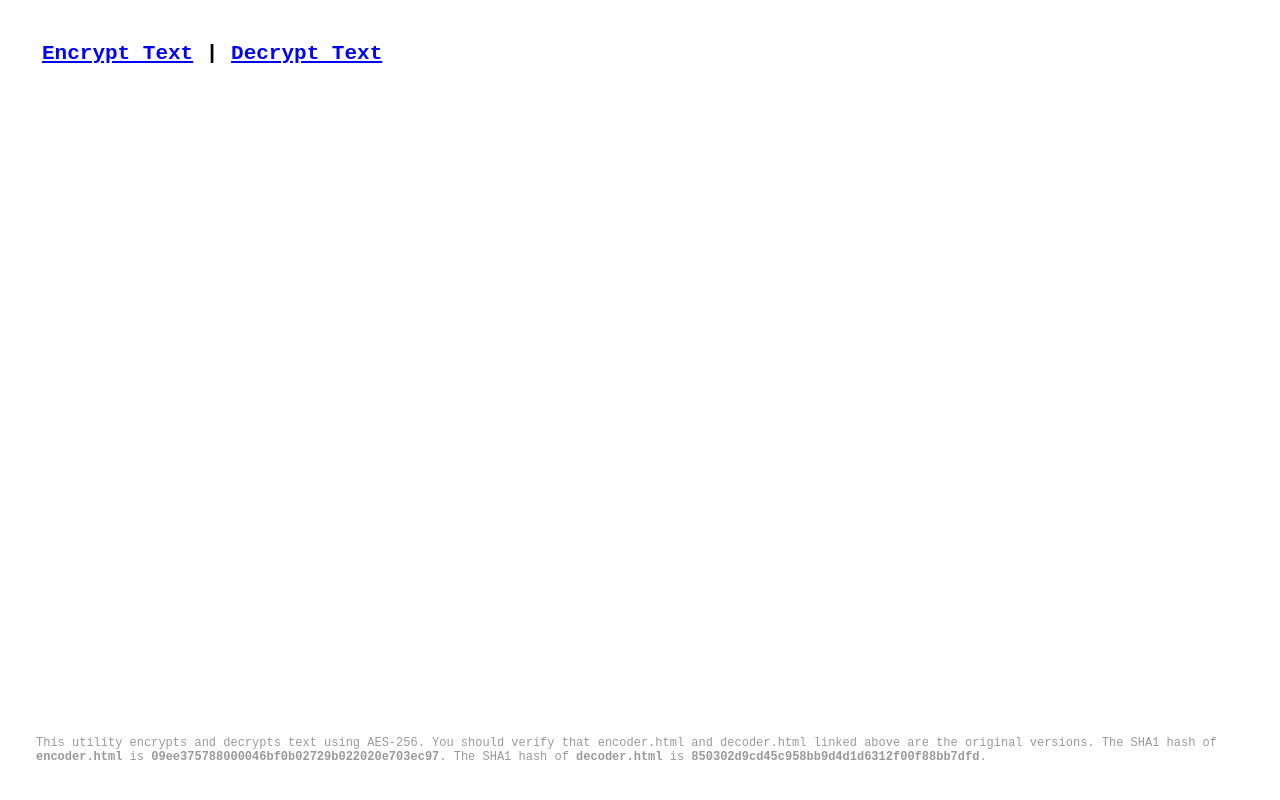
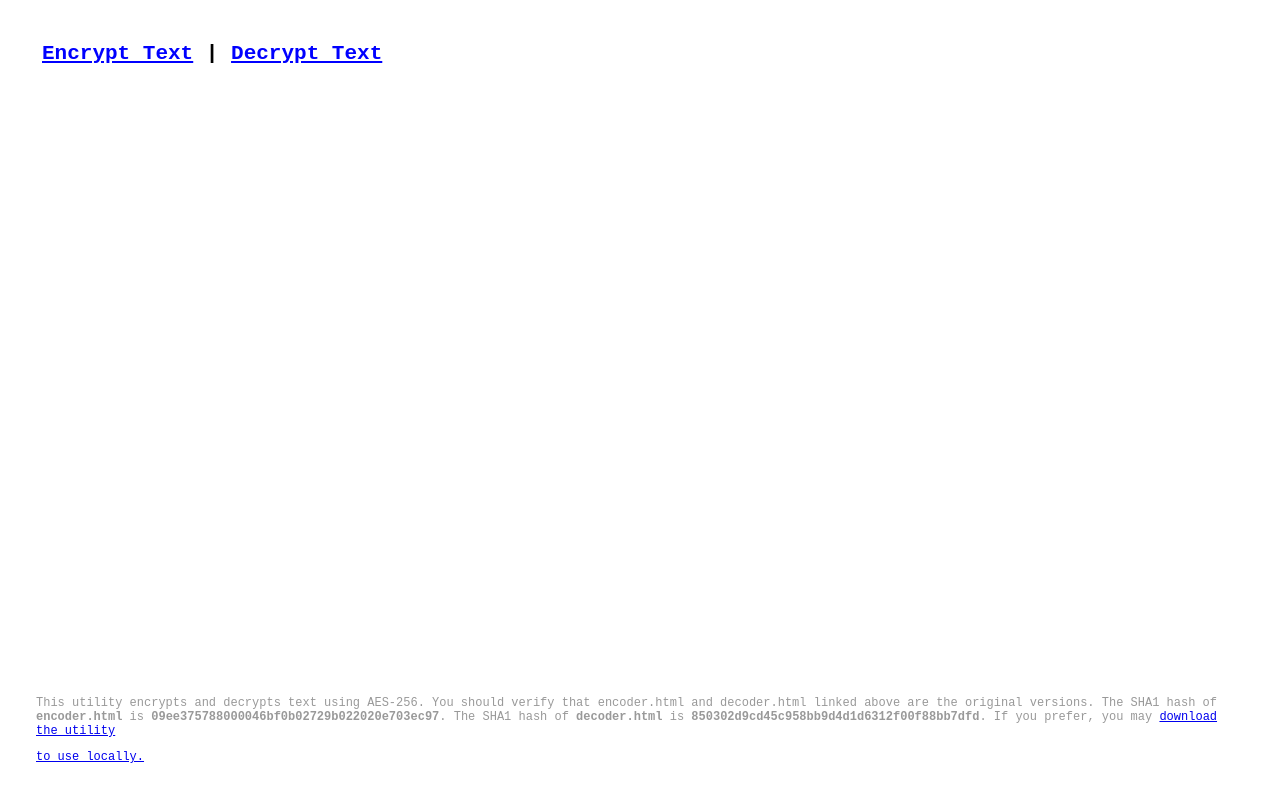
Before and after one commit to encryptdecrypt/encryptdecrypt.github.com, a plain HTML site: page index.html in a window 1280 px wide. Drawn offline with Linux system fonts and the light colour scheme.

Commit message:
added local download link

```diff
--- a/index.html
+++ b/index.html
@@ -20,6 +20,7 @@
 		This utility encrypts and decrypts text using AES-256. You should verify that encoder.html and decoder.html linked above are the original versions.
 		The SHA1 hash of <strong>encoder.html</strong> is <strong>09ee375788000046bf0b02729b022020e703ec97</strong>.
 		The SHA1 hash of <strong>decoder.html</strong> is <strong>850302d9cd45c958bb9d4d1d6312f00f88bb7dfd</strong>.
+		If you prefer, you may <a href="encryptdecrypt.zip">download the utility</p> to use locally.
 	</div>
 </body>
 </html>
```
Also changed, not shown: 1 other file.
